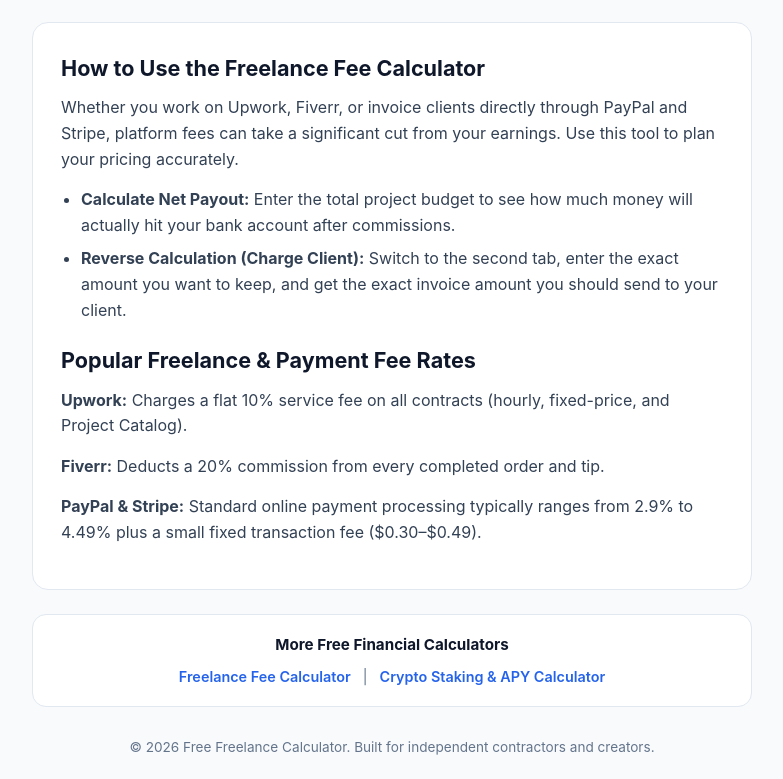
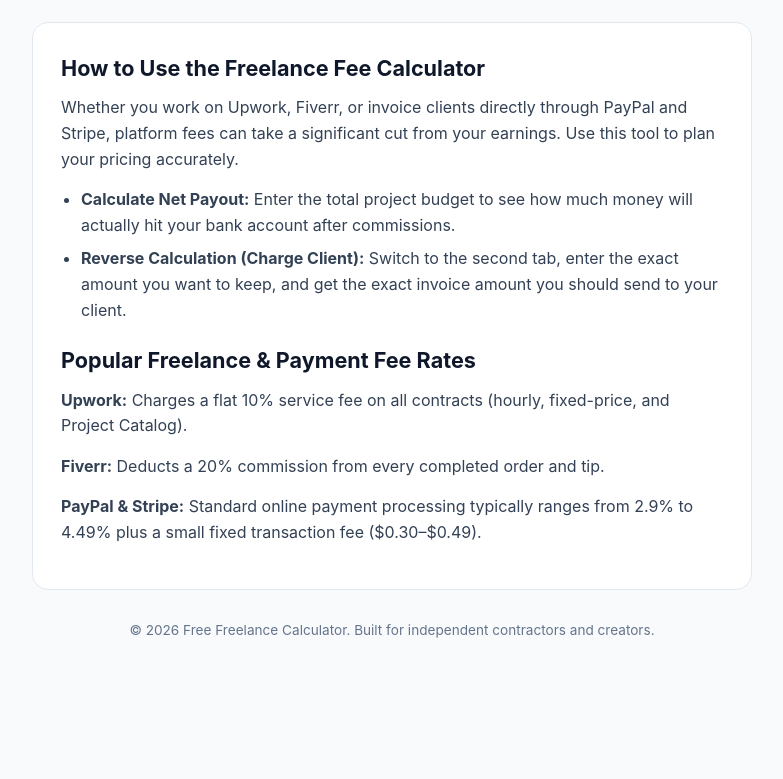
Before and after one commit to valeryivch-maker/freelance-fee-calculator, a plain HTML site: page index.html in a window 1280 px wide. Shown: the part 735-1514 px from the top of the page, without its empty margins (248-1031 px from the left). After the commit the page ends 1396 px from the top, so only its background shows below. Drawn offline with Linux system fonts and the light colour scheme.

Commit message:
Add files via upload

```diff
--- a/index.html
+++ b/index.html
@@ -129,14 +129,6 @@
         <p><strong>Fiverr:</strong> Deducts a 20% commission from every completed order and tip.</p>
         <p><strong>PayPal & Stripe:</strong> Standard online payment processing typically ranges from 2.9% to 4.49% plus a small fixed transaction fee ($0.30–$0.49).</p>
     </section>
-    <div style="margin-top: 24px; padding: 18px; background: #ffffff; border-radius: 14px; border: 1px solid #e2e8f0; text-align: center;">
-        <div style="font-weight: 700; color: #0f172a; margin-bottom: 8px; font-size: 0.95rem;">More Free Financial Calculators</div>
-        <div style="font-size: 0.9rem; color: #64748b;">
-            <a href="https://valeryivch-maker.github.io/freelance-fee-calculator/" style="color: #2563eb; text-decoration: none; font-weight: 600;">Freelance Fee Calculator</a>
-            <span style="margin: 0 8px;">|</span>
-            <a href="https://valeryivch-maker.github.io/crypto-staking-calculator/" target="_blank" style="color: #2563eb; text-decoration: none; font-weight: 600;">Crypto Staking &amp; APY Calculator</a>
-        </div>
-    </div>
 
     <footer>
         <p>&copy; 2026 Free Freelance Calculator. Built for independent contractors and creators.</p>
```
